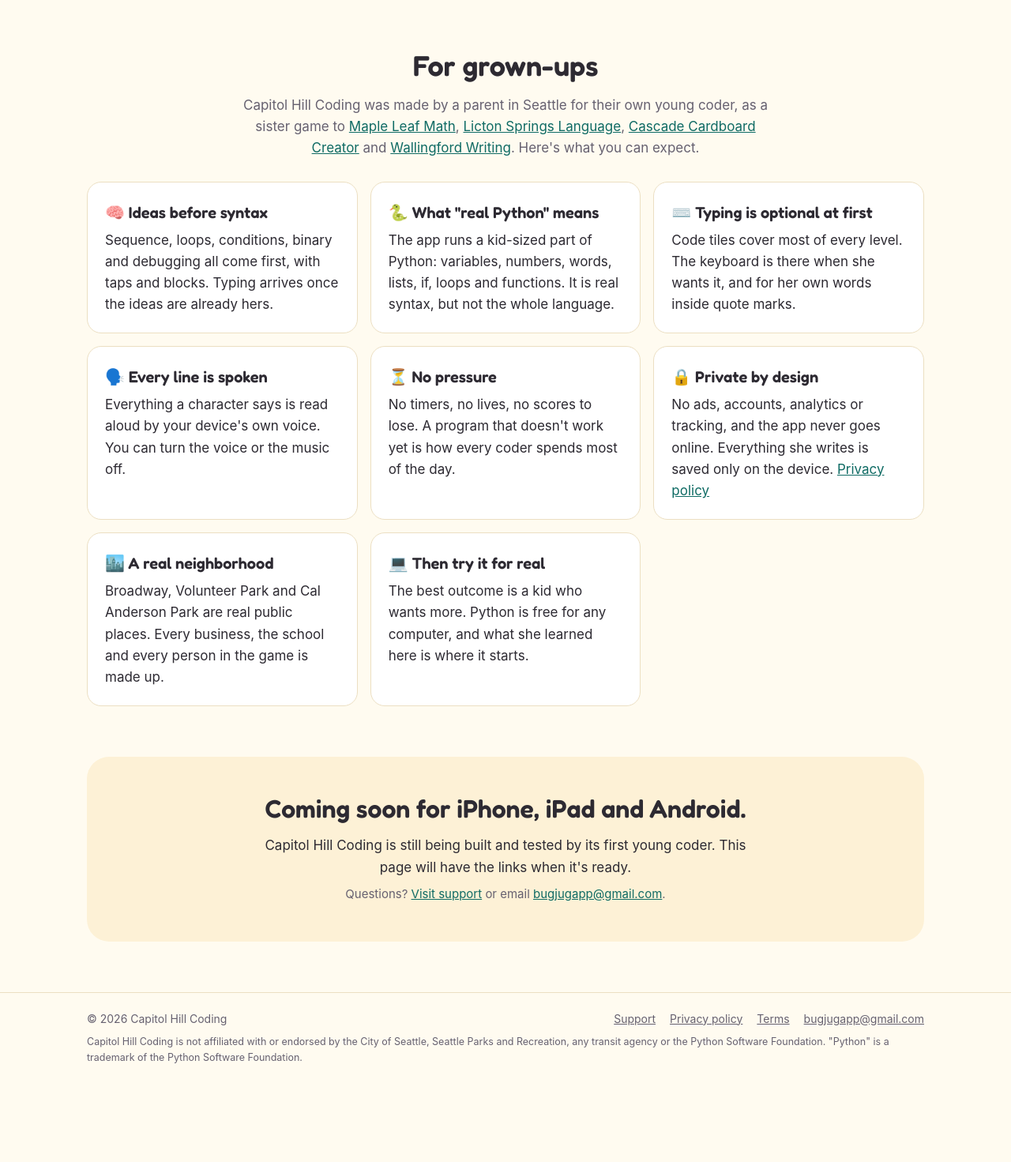
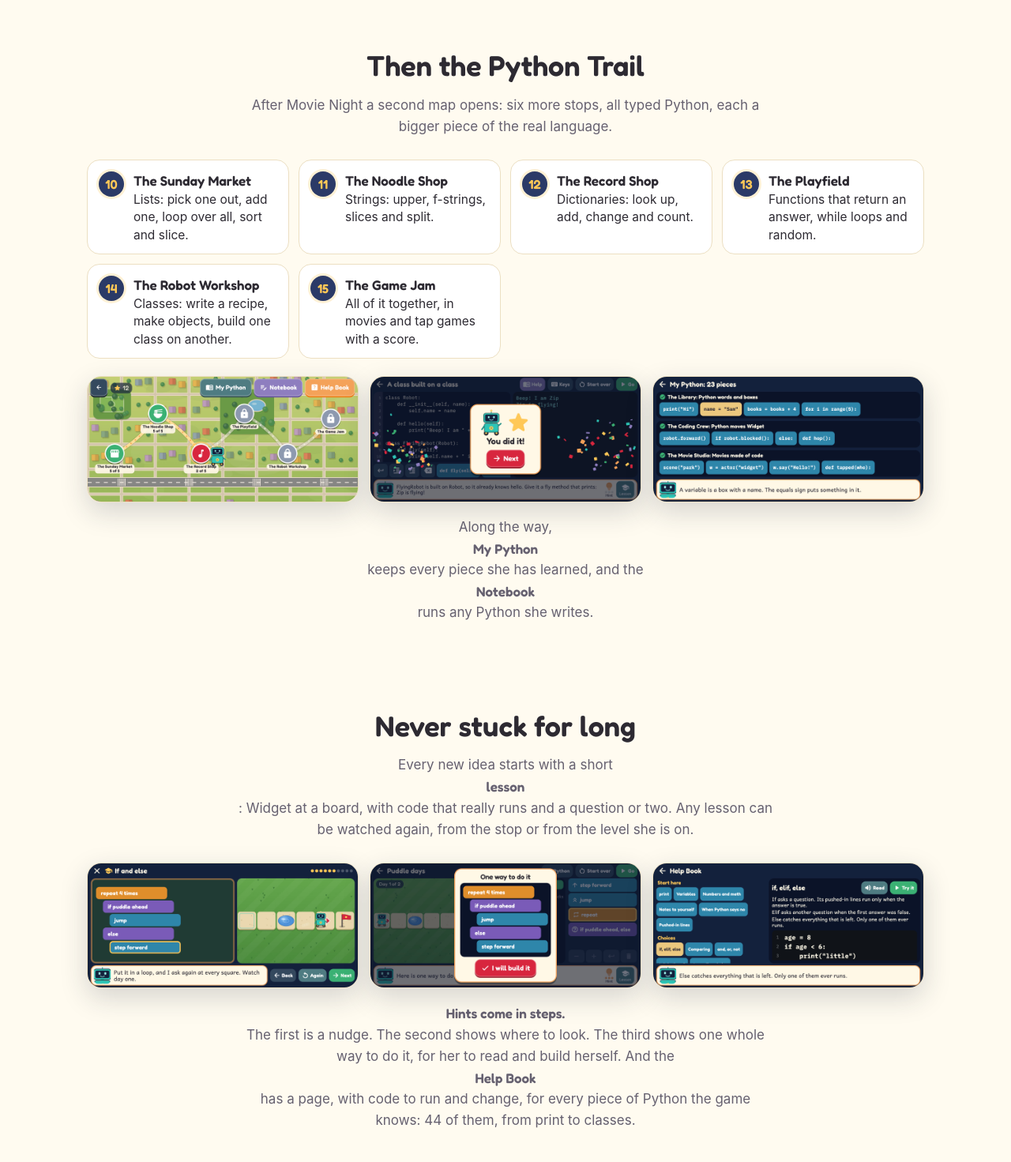
Before and after one commit to CapitolHillCoding/capitolhillcoding.github.io, a plain HTML site: page index.html in a window 1280 px wide. Shown: the part 5580-7051 px from the top of the page at 79% size. Before the commit the page ends 6961 px from the top, so only its background shows below. Drawn offline with Linux system fonts and the light colour scheme.

Commit message:
Add the Python Trail, lessons, hints and the Help Book
Co-Authored-By: Claude Fable 5.2 <noreply@anthropic.com>

```diff
--- a/index.html
+++ b/index.html
@@ -201,6 +201,39 @@ c.say(<span class="s">"Meow!"</span>)
     </ol>
   </section>
 
+  <section class="chapters" id="trail">
+    <h2>Then the Python Trail</h2>
+    <p>After Movie Night a second map opens: six more stops, all typed Python, each a bigger piece of the real language.</p>
+    <ol start="10" style="counter-reset: ch 9">
+      <li><strong>The Sunday Market</strong>Lists: pick one out, add one, loop over all, sort and slice.</li>
+      <li><strong>The Noodle Shop</strong>Strings: upper, f-strings, slices and split.</li>
+      <li><strong>The Record Shop</strong>Dictionaries: look up, add, change and count.</li>
+      <li><strong>The Playfield</strong>Functions that return an answer, while loops and random.</li>
+      <li><strong>The Robot Workshop</strong>Classes: write a recipe, make objects, build one class on another.</li>
+      <li><strong>The Game Jam</strong>All of it together, in movies and tap games with a score.</li>
+    </ol>
+    <figure>
+      <img class="shot" src="img/trail.jpg" alt="The Python Trail map: six stops joined by a path, with buttons for My Python and the Notebook" loading="lazy">
+      <img class="shot small" src="img/class.jpg" alt="A class in Python: FlyingRobot built on Robot, and the words it printed beside it" loading="lazy">
+      <img class="shot small" src="img/words.jpg" alt="My Python: a list of every piece of Python learned so far, stop by stop" loading="lazy">
+    </figure>
+    <p>Along the way, <strong>My Python</strong> keeps every piece she has learned, and the <strong>Notebook</strong> runs any Python she writes.</p>
+  </section>
+
+  <section class="chapters" id="help">
+    <h2>Never stuck for long</h2>
+    <p>Every new idea starts with a short <strong>lesson</strong>: Widget at a board, with code that really runs and a
+      question or two. Any lesson can be watched again, from the stop or from the level she is on.</p>
+    <figure>
+      <img class="shot" src="img/lesson.jpg" alt="A lesson on if and else: blocks on a board, and Widget running them along a path with a puddle" loading="lazy">
+      <img class="shot small" src="img/hint.jpg" alt="The third hint: a card that shows one way to build the program, to read and copy" loading="lazy">
+      <img class="shot small" src="img/help.jpg" alt="The Help Book: a page on if, elif and else, with code to try" loading="lazy">
+    </figure>
+    <p><strong>Hints come in steps.</strong> The first is a nudge. The second shows where to look. The third shows
+      one whole way to do it, for her to read and build herself. And the <strong>Help Book</strong> has a page, with
+      code to run and change, for every piece of Python the game knows: 44 of them, from print to classes.</p>
+  </section>
+
   <section class="grownups" id="grownups">
     <h2>For grown-ups</h2>
     <p>Capitol Hill Coding was made by a parent in Seattle for their own young coder, as a sister
@@ -217,8 +250,8 @@ c.say(<span class="s">"Meow!"</span>)
       </div>
       <div class="card">
         <h3>🐍 What "real Python" means</h3>
-        <p>The app runs a kid-sized part of Python: variables, numbers, words, lists, if, loops
-          and functions. It is real syntax, but not the whole language.</p>
+        <p>The app runs a kid-sized part of Python: variables, numbers, words, lists,
+          dictionaries, if, loops, functions and classes. It is real syntax, but not the whole language.</p>
       </div>
       <div class="card">
         <h3>⌨️ Typing is optional at first</h3>
--- a/style.css
+++ b/style.css
@@ -118,6 +118,8 @@ a { color: var(--link); }
   display: grid; place-items: center; font: 600 16px "Fredoka", ui-rounded, sans-serif;
   background: var(--night); color: var(--porch); box-shadow: 0 0 0 3px rgba(255,200,87,.25);
 }
+.chapters figure { margin: 22px 0 18px; display: grid; grid-template-columns: repeat(auto-fit, minmax(260px, 1fr)); gap: 14px; }
+.chapters figure .shot, .chapters figure .shot.small { width: 100%; margin: 0; justify-self: stretch; border: 1px solid var(--line); }
 .chapters strong { display: block; font-family: "Fredoka", ui-rounded, sans-serif; font-weight: 600; font-size: 17px; }
 .chapters .free { font-size: 12px; font-weight: 700; letter-spacing: .04em; text-transform: uppercase; color: var(--mud); margin-left: 4px; }
 @media (prefers-color-scheme: dark) { .chapters .free { color: var(--porch); } }
```
Also changed, not shown: img/bits.jpg, img/blocks-python.jpg, img/bug.jpg, img/class.jpg (added), img/def.jpg, img/error.jpg, img/game.jpg, img/help.jpg (added), img/hint.jpg (added), img/lesson.jpg (added), img/loop.jpg, img/map.jpg, img/movie.jpg, img/parts.jpg, 4 more files.
